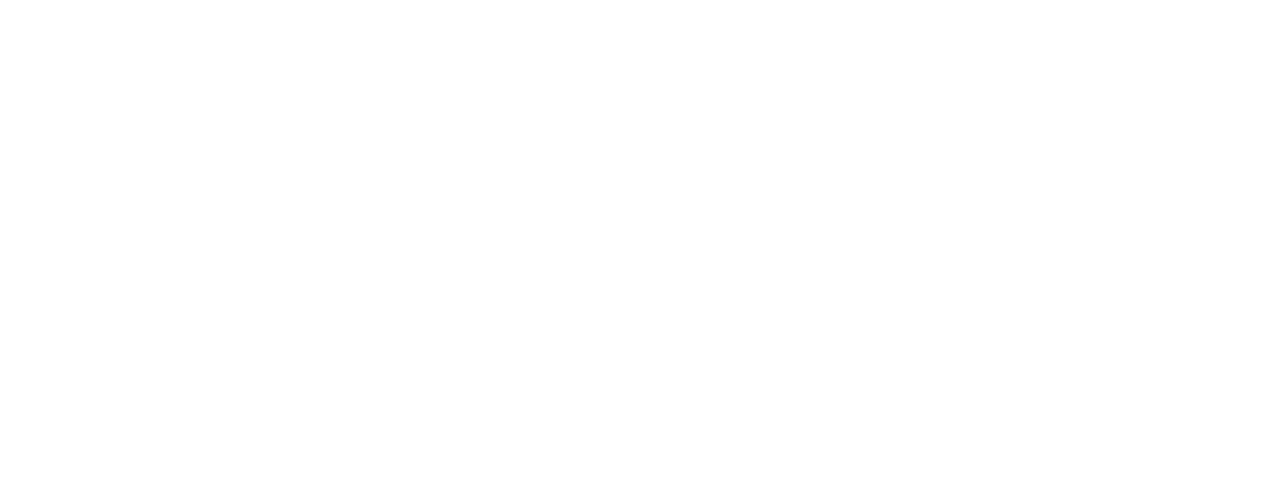
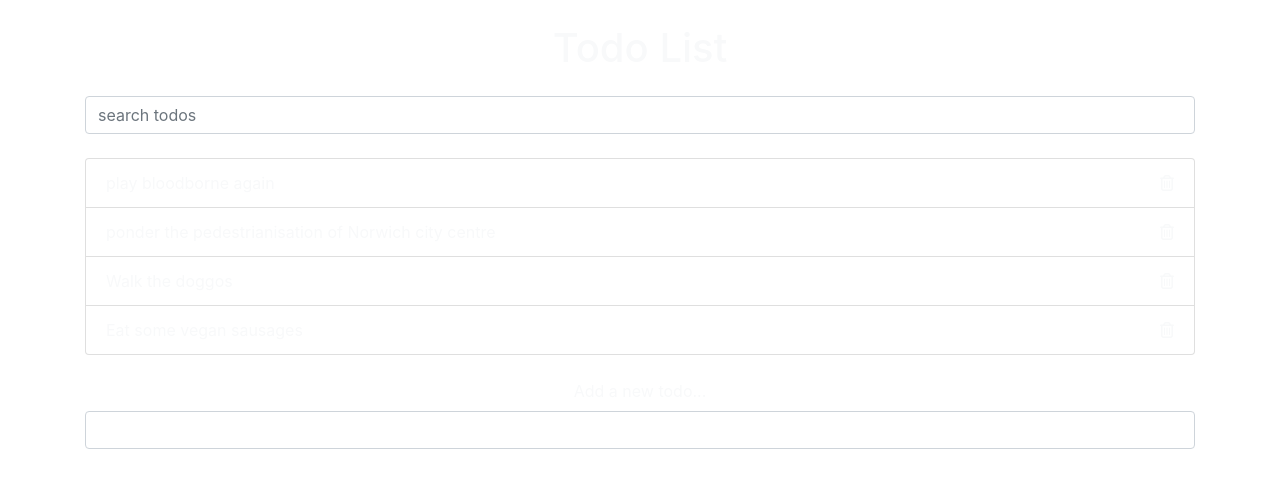
Before and after one commit to markwilde33/to-do-list, a plain HTML site: page index.html in a window 1280 px wide. Drawn offline with nearby package versions, Linux system fonts and the light colour scheme.

Commit message:
Added elements and content.

```diff
--- a/index.html
+++ b/index.html
@@ -6,10 +6,44 @@
   <script src="https://kit.fontawesome.com/d3e487e07f.js" crossorigin="anonymous"></script>
   <link rel="stylesheet" href="https://stackpath.bootstrapcdn.com/bootstrap/4.4.1/css/bootstrap.min.css" integrity="sha384-Vkoo8x4CGsO3+Hhxv8T/Q5PaXtkKtu6ug5TOeNV6gBiFeWPGFN9MuhOf23Q9Ifjh" crossorigin="anonymous">
   <link rel="stylesheet" href="styles.css">
-  <title>To Do List</title>
+  <title>Todo List</title>
 </head>
 <body>
 
+  <div class="container">
+
+    <header class="text-center text-light my-4">
+      <h1 class="mb-4">Todo List</h1>
+      <form action="" class="search">
+        <input class="form-control m-auto" type="text" name="search" placeholder="search todos">
+      </form>
+    </header>
+
+    <ul class="list-group todos mx-auto text-light">
+      <li class="list-group-item d-flex justify-content-between align-items-center">
+        <span>play bloodborne again</span>
+        <i class="far fa-trash-alt delete"></i>
+      </li>
+      <li class="list-group-item d-flex justify-content-between align-items-center">
+        <span>ponder the pedestrianisation of Norwich city centre</span>
+        <i class="far fa-trash-alt delete"></i>
+      </li>
+      <li class="list-group-item d-flex justify-content-between align-items-center">
+        <span>Walk the doggos</span>
+        <i class="far fa-trash-alt delete"></i>
+      </li>
+      <li class="list-group-item d-flex justify-content-between align-items-center">
+        <span>Eat some vegan sausages</span>
+        <i class="far fa-trash-alt delete"></i>
+      </li>
+    </ul>
+
+    <form class="add text-center my-4">
+      <label class="text-light">Add a new todo...</label>
+      <input class="form-control m-auto" type="text" name="add" />
+    </form>
+
+  </div>
 
   <script src="app.js"></script>
 </body>
```
